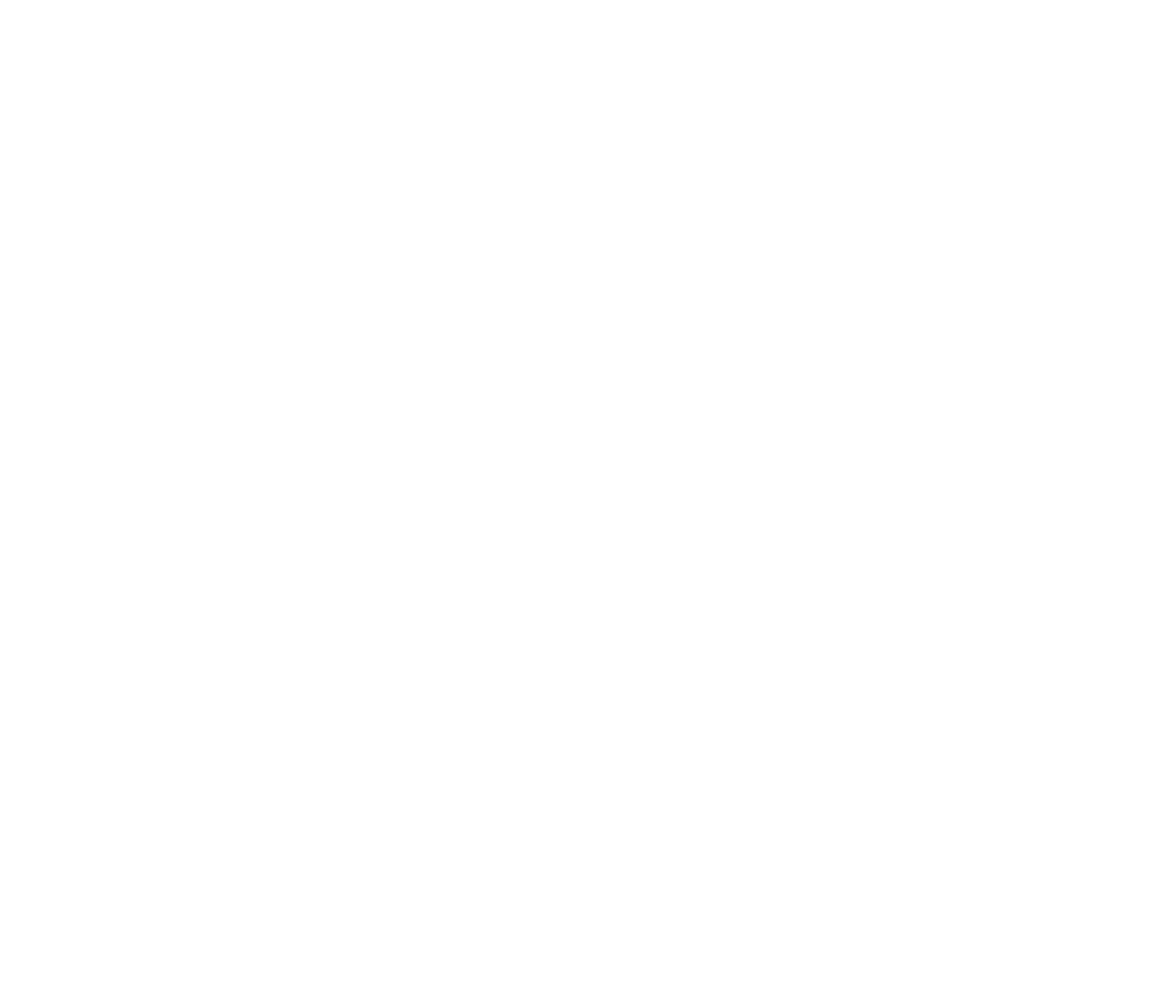
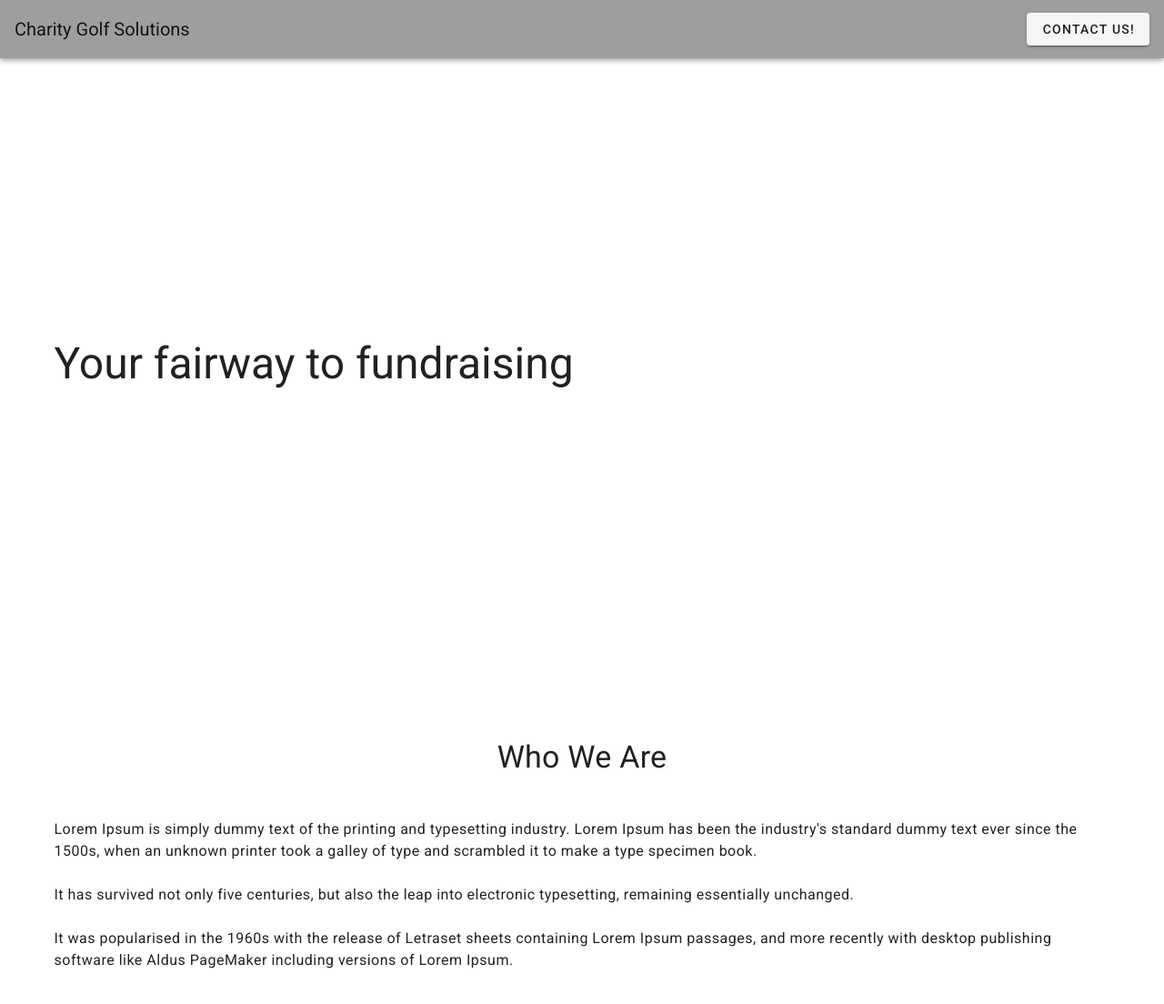
Before and after one commit to amplify-technologies/lawns-website, a Vue app: page / in a window 1280 px wide. Shown: the whole page at 91% size. Before the commit the page ends 800 px from the top, so only its background shows below. Built offline with nearby package versions, Linux system fonts and the light colour scheme.

Commit message:
Splash page content

```diff
--- a/src/components/SplashPage.vue
+++ b/src/components/SplashPage.vue
@@ -1,7 +1,41 @@
 <template>
-  <v-container>
+  <v-main>
 
-  </v-container>
+    <v-container
+      class="fill-height"
+    >
+      <v-app-bar
+        absolute
+        color="grey"
+      >
+
+        <v-toolbar-title>
+          Charity Golf Solutions
+        </v-toolbar-title>
+
+        <v-spacer></v-spacer>
+
+        <v-btn>Contact Us!</v-btn>
+
+      </v-app-bar>
+
+      <div class="text-h3" color="grey">Your fairway to fundraising</div>
+
+    </v-container>
+
+    <v-container>
+
+      <div class="mb-12 text-h4 text-center">Who We Are</div>
+
+      <div class="mb-6 text-body-1">Lorem Ipsum is simply dummy text of the printing and typesetting industry. Lorem Ipsum has been the industry's standard dummy text ever since the 1500s, when an unknown printer took a galley of type and scrambled it to make a type specimen book.</div>
+
+      <div class="mb-6 text-body-1">It has survived not only five centuries, but also the leap into electronic typesetting, remaining essentially unchanged.</div>
+
+      <div class="mb-6 text-body-1">It was popularised in the 1960s with the release of Letraset sheets containing Lorem Ipsum passages, and more recently with desktop publishing software like Aldus PageMaker including versions of Lorem Ipsum.</div>
+
+    </v-container>
+
+  </v-main>
 </template>
 
 <script>
```
